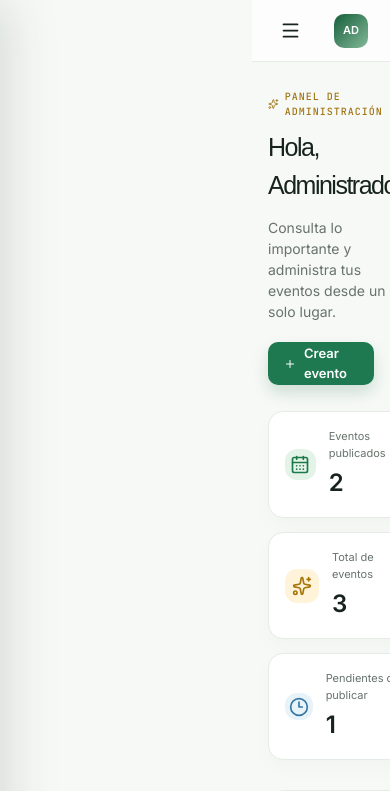
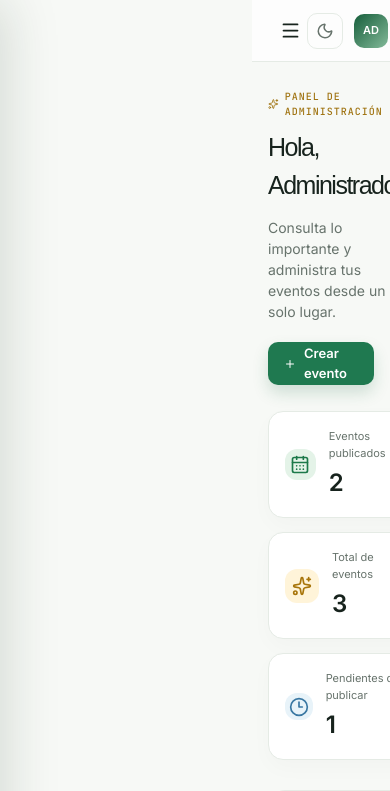
Before and after one commit to Kevin8548/landingpage, a React (Vite) app: page /landingpage/dashboard in a window 390 px wide. Shown: the top 791 px of the page. Built offline with nearby package versions, Linux system fonts and the light colour scheme; a web font is replaced by a local one.

Commit message:
feat: modo oscuro

```diff
--- a/src/components/dashboard/AdminDashboard.tsx
+++ b/src/components/dashboard/AdminDashboard.tsx
@@ -2,6 +2,7 @@ import { useEffect, useMemo, useState } from "react";
 import { ArrowUpRight, CalendarDays, ChevronLeft, ChevronRight, Clock3, LayoutDashboard, LogOut, MapPin, Menu, Plus, Sparkles, X } from "lucide-react";
 import { Link } from "react-router-dom";
 import { getDashboardEvents, getEventDateParts, type DashboardEvent } from "../../data/dashboardEvents";
+import { AnimatedThemeToggler } from "../ui/AnimatedThemeToggler";
 import "./Dashboard.css";
 import "./DashboardOverrides.css";
 export default function AdminDashboard() {
@@ -22,16 +23,47 @@ export default function AdminDashboard() {
     ], [events, publishedEvents.length]);
     return <main className="dashboard-page">
     <aside className={`dashboard-sidebar ${isSidebarOpen ? "is-open" : ""} ${isSidebarCollapsed ? "is-collapsed" : ""}`}>
-      <button className="dashboard-sidebar-collapse" onClick={() => setSidebarCollapsed((value) => !value)} aria-label={isSidebarCollapsed ? "Expandir barra lateral" : "Contraer barra lateral"}>{isSidebarCollapsed ? <ChevronRight size={18} /> : <ChevronLeft size={18} />}</button>
-      <div className="dashboard-brand"><span className="dashboard-brand__mark">UTT</span><span>Universidad Tecnológica<br />de Tlaxcala</span><button className="dashboard-sidebar__close" onClick={() => setSidebarOpen(false)} aria-label="Cerrar menú"><X size={19}/></button></div>
-      <nav className="dashboard-nav" aria-label="Navegación del panel"><Link className="is-active" to="/dashboard"><LayoutDashboard size={18}/>Resumen</Link><Link to="/dashboard/eventos"><CalendarDays size={18}/>Eventos <span>{events.length}</span></Link><Link to="/dashboard/eventos"><Plus size={18}/>Crear evento</Link></nav>
-      <div className="dashboard-sidebar__bottom"><div className="dashboard-profile"><span className="dashboard-avatar">AD</span><div><strong>Administrador</strong><small>Panel de eventos</small></div></div><Link to="/" className="dashboard-signout"><LogOut size={17}/>Salir al sitio</Link></div>
+      <button className="dashboard-sidebar-collapse" onClick={() => setSidebarCollapsed((value) => !value)}
+      aria-label={isSidebarCollapsed ? "Expandir barra lateral" : "Contraer barra lateral"}>{isSidebarCollapsed ?
+      <ChevronRight size={18} /> : <ChevronLeft size={18} />}</button>
+      <div className="dashboard-brand"><span className="dashboard-brand__mark">UTT</span>
+      <span>Universidad Tecnológica<br />de Tlaxcala</span><button className="dashboard-sidebar__close"
+      onClick={() => setSidebarOpen(false)} aria-label="Cerrar menú"><X size={19}/></button></div>
+      <nav className="dashboard-nav" aria-label="Navegación del panel"><Link className="is-active"
+      to="/dashboard"><LayoutDashboard size={18}/>Resumen</Link><Link to="/dashboard/eventos"><CalendarDays
+      size={18}/>Eventos <span>{events.length}</span></Link><Link to="/dashboard/eventos"><Plus size={18}/>Crear evento</Link></nav>
+      <div className="dashboard-sidebar__bottom"><div className="dashboard-profile"><span
+      className="dashboard-avatar">AD</span><div><strong>Administrador</strong><small>Panel de eventos</small>
+      </div></div><Link to="/" className="dashboard-signout"><LogOut size={17}/>Salir al sitio</Link></div>
     </aside>
-    <section className="dashboard-content"><header className="dashboard-topbar"><button className="dashboard-menu-button" onClick={() => setSidebarOpen(true)} aria-label="Abrir menú"><Menu size={21}/></button><div className="dashboard-breadcrumb"><span>Panel</span><ChevronRight size={14}/>Resumen</div><span className="dashboard-avatar dashboard-avatar--small">AD</span></header>
-      <div className="dashboard-body" id="resumen"><div className="dashboard-welcome"><div><p className="dashboard-eyebrow"><Sparkles size={14}/> PANEL DE ADMINISTRACIÓN</p><h1>Hola, Administrador<span>.</span></h1><p>Consulta lo importante y administra tus eventos desde un solo lugar.</p></div><Link className="dashboard-primary-button" to="/dashboard/eventos"><Plus size={18}/>Crear evento</Link></div>
-        <section className="dashboard-stats" aria-label="Resumen de actividad">{summary.map(({ label, value, icon: Icon, tone }) => <article className="dashboard-stat" key={label}><span className={`dashboard-stat__icon dashboard-stat__icon--${tone}`}><Icon size={20}/></span><div><small>{label}</small><strong>{value}</strong></div><ArrowUpRight size={18}/></article>)}</section>
-        <section className="dashboard-feature-grid"><article className="dashboard-next-event"><div className="dashboard-section-heading"><div><p>EN EL RADAR</p><h2>Próximo evento</h2></div><Link to="/dashboard/eventos">Ver todos</Link></div>{nextEvent ? <DashboardNextEvent event={nextEvent}/> : <div className="dashboard-empty-state"><CalendarDays size={24}/><p>Aún no hay eventos.</p><Link to="/dashboard/eventos">Crea el primero</Link></div>}</article>
-          <article className="dashboard-quick-start"><div className="dashboard-section-heading"><div><p>¿QUÉ SIGUE?</p><h2>Gestiona sin complicarte</h2></div></div><ol><li><span>01</span><div><strong>Crea un evento</strong><p>Agrega fecha, hora, lugar y público.</p></div></li><li><span>02</span><div><strong>Revisa su información</strong><p>Consulta los detalles cuando quieras.</p></div></li><li><span>03</span><div><strong>Manténlo actualizado</strong><p>Edita o elimina en la sección Eventos.</p></div></li></ol><Link className="dashboard-text-link" to="/dashboard/eventos" color="rgb(26, 79, 1)"></Link></article></section>
+
+    <section className="dashboard-content"><header className="dashboard-topbar"><button className="dashboard-menu-button"
+    onClick={() => setSidebarOpen(true)} aria-label="Abrir menú"><Menu size={21}/></button><div
+    className="dashboard-breadcrumb"><span>Panel</span><ChevronRight size={14}/>Resumen</div><div
+    className="dashboard-topbar__actions">
+      <AnimatedThemeToggler className="dashboard-theme-toggle" />
+      <span className="dashboard-avatar dashboard-avatar--small">AD</span>
+    </div></header>
+      <div className="dashboard-body" id="resumen"><div className="dashboard-welcome"><div><p
+      className="dashboard-eyebrow"><Sparkles size={14}/> PANEL DE ADMINISTRACIÓN</p><h1>Hola, Administrador<span>.</span></h1>
+      <p>Consulta lo importante y administra tus eventos desde un solo lugar.</p></div>
+      <Link className="dashboard-primary-button" to="/dashboard/eventos"><Plus size={18}/>Crear evento</Link></div>
+        <section className="dashboard-stats" aria-label="Resumen de actividad">{summary.map(({ label, value, icon: Icon, tone }) =>
+          <article className="dashboard-stat" key={label}><span className={`dashboard-stat__icon dashboard-stat__icon--${tone}`}>
+            <Icon size={20}/></span><div><small>{label}</small><strong>{value}</strong>
+            </div><ArrowUpRight size={18}/></article>)}</section>
+        <section className="dashboard-feature-grid"><article className="dashboard-next-event">
+          <div className="dashboard-section-heading"><div><p>EN EL RADAR</p><h2>Próximo evento</h2></div>
+          <Link to="/dashboard/eventos">Ver todos</Link></div>{nextEvent ? <DashboardNextEvent event={nextEvent}/> :
+          <div className="dashboard-empty-state"><CalendarDays size={24}/><p>Aún no hay eventos.</p>
+          <Link to="/dashboard/eventos">Crea el primero</Link></div>}</article>
+          <article className="dashboard-quick-start"><div className="dashboard-section-heading"><div>
+            <p>¿QUÉ SIGUE?</p><h2>Gestiona sin complicarte</h2></div></div><ol><li><span>01</span><div>
+              <strong>Crea un evento</strong><p>Agrega fecha, hora, lugar y público.</p></div></li>
+              <li><span>02</span><div><strong>Revisa su información</strong><p>Consulta los detalles cuando quieras.</p>
+              </div></li><li><span>03</span><div><strong>Manténlo actualizado</strong>
+              <p>Edita o elimina en la sección Eventos.</p></div></li></ol>
+              <Link className="dashboard-text-link" to="/dashboard/eventos" color="rgb(26, 79, 1)"></Link></article></section>
       </div></section>
   </main>;
 }
@@ -39,5 +71,9 @@ function DashboardNextEvent({ event }: {
     event: DashboardEvent;
 }) {
     const date = getEventDateParts(event.date);
-    return <div className={`dashboard-next-event__card dashboard-event--${event.accent}`}><div className="dashboard-date-tile"><strong>{date.day}</strong><span>{date.month}</span></div><div className="dashboard-next-event__copy"><span className="dashboard-status"><i />{event.status}</span><h3>{event.title}</h3><p><Clock3 size={15}/>{event.time}</p><p><MapPin size={15}/>{event.location}</p></div><Link className="dashboard-arrow-button" to="/dashboard/eventos" aria-label="Ir a eventos"><ChevronRight size={20}/></Link></div>;
+    return <div className={`dashboard-next-event__card dashboard-event--${event.accent}`}>
+      <div className="dashboard-date-tile"><strong>{date.day}</strong><span>{date.month}</span></div>
+      <div className="dashboard-next-event__copy"><span className="dashboard-status"><i />{event.status}</span>
+      <h3>{event.title}</h3><p><Clock3 size={15}/>{event.time}</p><p><MapPin size={15}/>{event.location}</p></div>
+      <Link className="dashboard-arrow-button" to="/dashboard/eventos" aria-label="Ir a eventos"><ChevronRight size={20}/></Link></div>;
 }
--- a/src/components/dashboard/DashboardOverrides.css
+++ b/src/components/dashboard/DashboardOverrides.css
@@ -102,3 +102,77 @@
     font-size: 13px;
   }
 }
+
+/* Modo Oscuro */
+
+
+::view-transition-old(root),
+::view-transition-new(root) {
+  animation: none;
+  mix-blend-mode: normal;
+}
+
+.dashboard-theme-toggle {
+  display: grid;
+  width: 36px;
+  height: 36px;
+  place-items: center;
+  border: 1px solid var(--dash-line);
+  border-radius: 10px;
+  color: var(--dash-muted);
+  background: transparent;
+  cursor: pointer;
+}
+
+.dashboard-theme-toggle:hover { color: var(--dash-green); }
+
+html.dark,
+html.dark body { background: #0b0d10; }
+
+html.dark .dashboard-page {
+  --dash-ink: #f1f3f5;
+  --dash-muted: #a9b0ba;
+  --dash-line: #2b3038;
+  --dash-green: #72d08e;
+  --dash-green-dark: #9ae7b0;
+  --dash-amber: #f6c85f;
+  background: #0b0d10;
+}
+
+html.dark .dashboard-sidebar,
+html.dark .dashboard-topbar,
+html.dark .dashboard-stat,
+html.dark .dashboard-next-event,
+html.dark .dashboard-quick-start,
+html.dark .dashboard-events,
+html.dark .dashboard-modal {
+  background: #15181d;
+}
+
+html.dark .dashboard-topbar { background: rgba(21, 24, 29, .9); }
+html.dark .dashboard-brand { color: #d2d6dc; }
+html.dark .dashboard-brand__mark { color: var(--dash-green); }
+html.dark .dashboard-nav a,
+html.dark .dashboard-nav button,
+html.dark .dashboard-signout { color: #bdc3cb; }
+html.dark .dashboard-nav a:hover,
+html.dark .dashboard-nav button:hover,
+html.dark .dashboard-signout:hover { background: #22272f; }
+html.dark .dashboard-nav .is-active { color: #bbf3cb; background: #253d2d; }
+html.dark .dashboard-nav a span { color: #bbf3cb; background: #294633; }
+html.dark .dashboard-stat__icon--green { color: #8ee6a6; background: #233d2b; }
+html.dark .dashboard-stat__icon--amber { color: #f5ce6f; background: #443a25; }
+html.dark .dashboard-stat__icon--blue { color: #8bc8e8; background: #233a48; }
+html.dark .dashboard-next-event__card,
+html.dark .dashboard-event-row { background: #1c2026; }
+html.dark .dashboard-event-row:hover { border-color: #3a424d; background: #22272f; }
+html.dark .dashboard-arrow-button,
+html.dark .dashboard-event-actions button { color: #a6e9b7; background: #22272f; border-color: #3a424d; }
+html.dark .dashboard-quick-start li > span { color: #c1c7d0; background: #262c34; }
+html.dark .dashboard-date-tile { color: var(--dash-ink); background: transparent; }
+html.dark .dashboard-event-form input { color: var(--dash-ink); background: #1b1f25; border-color: #3a424d; }
+html.dark .dashboard-event-form input:focus { border-color: #63c785; box-shadow: 0 0 0 3px rgba(99, 199, 133, .18); }
+html.dark .dashboard-modal__header button { color: var(--dash-ink); background: #262c34; }
+html.dark .dashboard-view-details p { color: #afeabf; background: #1d2d23; }
+html.dark .dashboard-sidebar-collapse { color: var(--dash-muted); background: #1c2026; border-color: var(--dash-line); }
+html.dark .dashboard-notification i { border-color: #15181d; }
--- /dev/null
+++ b/src/components/ui/AnimatedThemeToggler.tsx
@@ -0,0 +1,76 @@
+import { useEffect, useRef, useState, type ButtonHTMLAttributes } from "react";
+import { Moon, Sun } from "lucide-react";
+
+type AnimatedThemeTogglerProps = ButtonHTMLAttributes<HTMLButtonElement> & {
+  duration?: number;
+};
+
+type ViewTransitionDocument = Document & {
+  startViewTransition?: (callback: () => void) => {
+    ready: Promise<void>;
+  };
+};
+
+/** Animated light/dark switch inspired by Magic UI's View Transition version. */
+export function AnimatedThemeToggler({
+  duration = 400,
+  className,
+  ...props
+}: AnimatedThemeTogglerProps) {
+  const buttonRef = useRef<HTMLButtonElement>(null);
+  const [isDark, setIsDark] = useState(() =>
+    typeof document !== "undefined" && document.documentElement.classList.contains("dark"),
+  );
+
+  useEffect(() => {
+    // El panel siempre abre claro. El modo oscuro solo se activa al pulsar el botón.
+    document.documentElement.classList.remove("dark");
+    localStorage.removeItem("utt-dashboard-theme");
+    setIsDark(false);
+  }, []);
+
+  const toggleTheme = () => {
+    const nextIsDark = !isDark;
+    const applyTheme = () => {
+      document.documentElement.classList.toggle("dark", nextIsDark);
+      localStorage.setItem("utt-dashboard-theme", nextIsDark ? "dark" : "light");
+      setIsDark(nextIsDark);
+    };
+
+    const button = buttonRef.current;
+    const startViewTransition = (document as ViewTransitionDocument).startViewTransition?.bind(document);
+    if (!button || !startViewTransition) {
+      applyTheme();
+      return;
+    }
+
+    const { top, left, width, height } = button.getBoundingClientRect();
+    const x = left + width / 2;
+    const y = top + height / 2;
+    const radius = Math.hypot(
+      Math.max(x, window.innerWidth - x),
+      Math.max(y, window.innerHeight - y),
+    );
+    const transition = startViewTransition(applyTheme);
+
+    transition.ready.then(() => {
+      document.documentElement.animate(
+        { clipPath: ["circle(0px at " + x + "px " + y + "px)", "circle(" + radius + "px at " + x + "px " + y + "px)"] },
+        { duration, easing: "ease-in-out", pseudoElement: "::view-transition-new(root)" },
+      );
+    }).catch(() => undefined);
+  };
+
+  return (
+    <button
+      {...props}
+      ref={buttonRef}
+      type="button"
+      className={className}
+      onClick={toggleTheme}
+      aria-label={isDark ? "Activar modo claro" : "Activar modo oscuro"}
+    >
+      {isDark ? <Sun size={18} /> : <Moon size={18} />}
+    </button>
+  );
+}
```
Also changed, not shown: src/pages/Events.tsx (+30 -4 lines).
